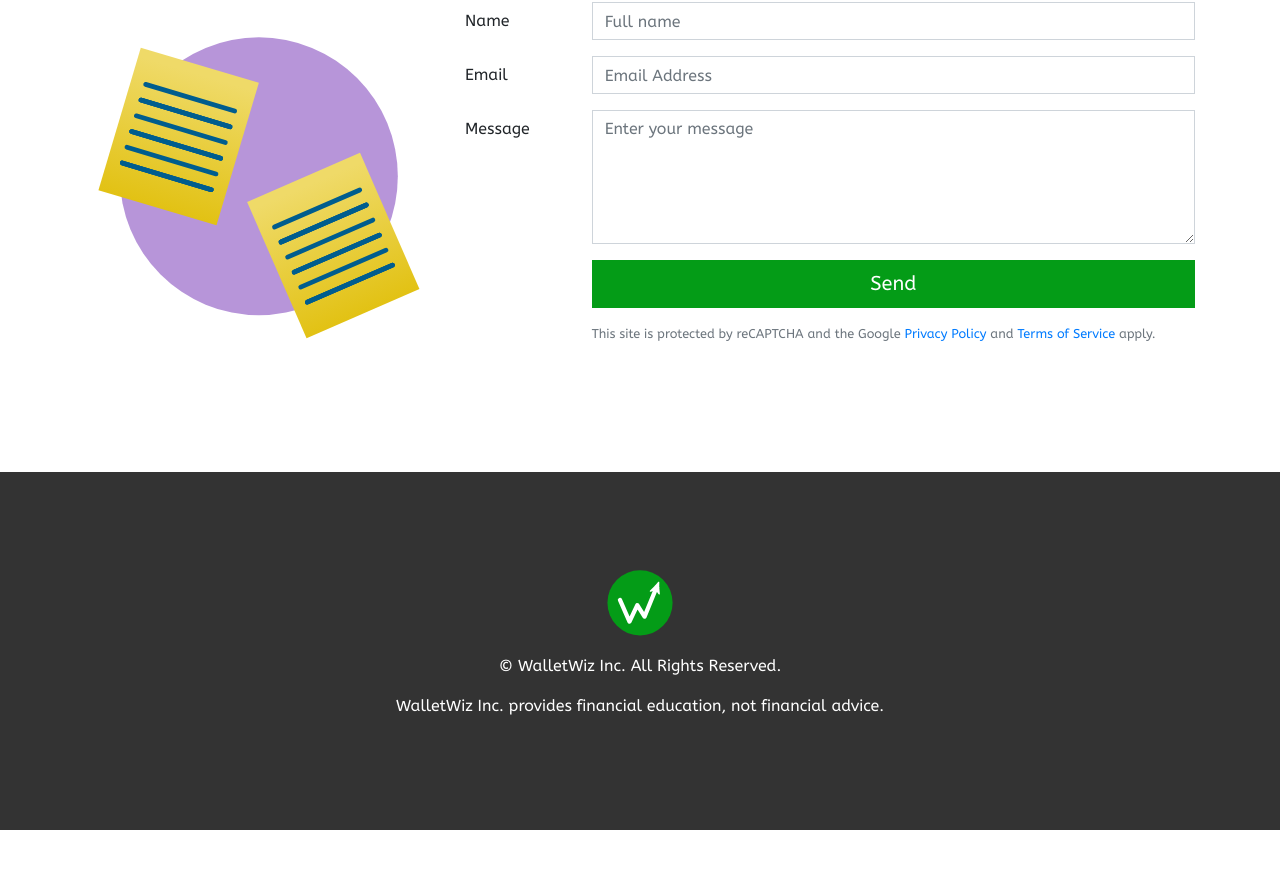
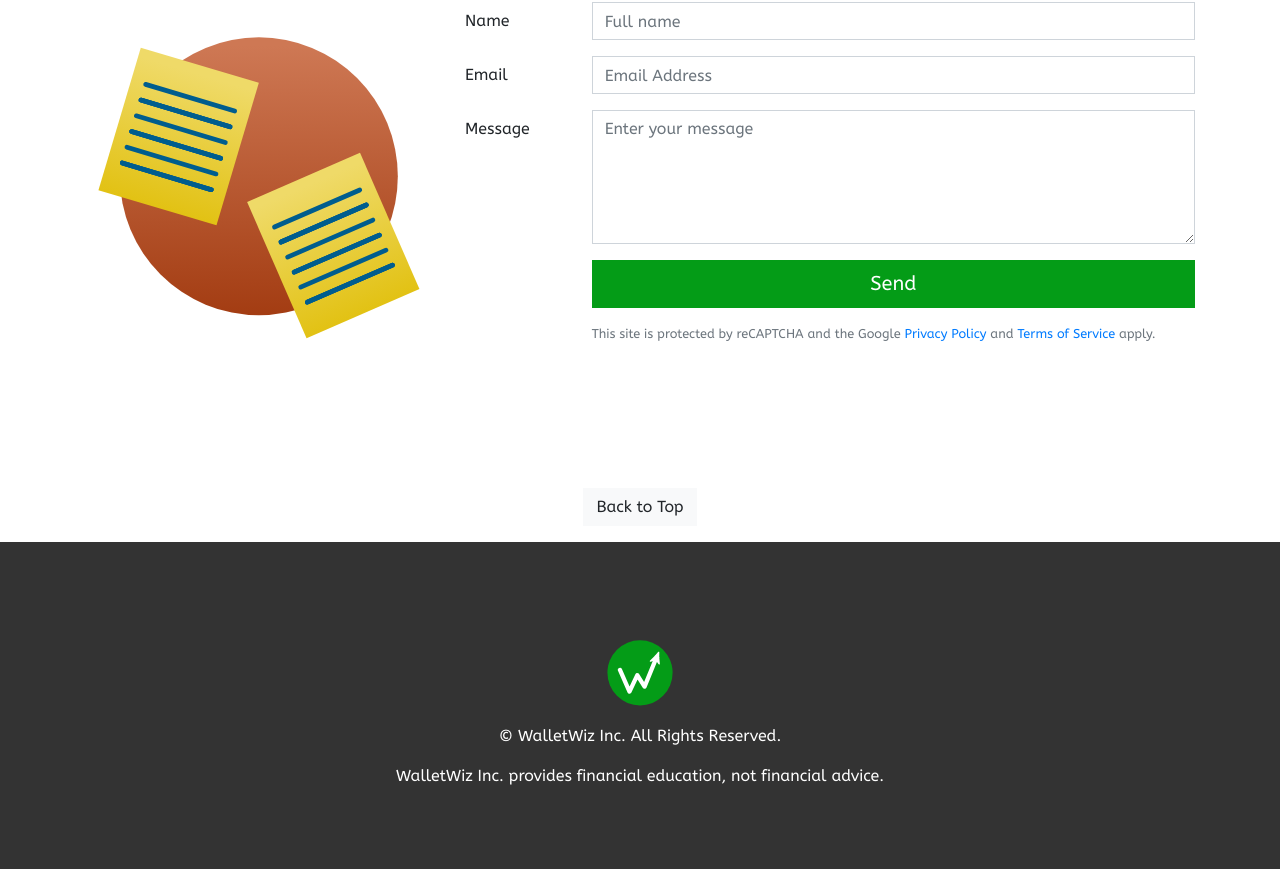
Before and after one commit to walletwiz/website, a Jekyll site: the page built from index.html, in a window 1280 px wide and 900 px high, scrolled down 3397 px. Shown: the top 869 px of the window. Built offline with Jekyll 4.4.1, drawn with Linux system fonts in a browser that asks for light colours; before the commit the page ends 4227 px from its top, so only the background shows below that.

Commit message:
changed contact and zero base images

```diff
--- a/_layouts/default.html
+++ b/_layouts/default.html
@@ -15,7 +15,7 @@
         <script src="/assets/js/aos.js"></script>
     </head>
     <body>
-        <div class="navbar navbar-expand-lg navbar-light">
+        <div class="navbar navbar-expand-lg navbar-light" id="top">
             <div class="container">
                 <a class="navbar-brand" href="/">
                     <img src="/assets/img/logo.svg" width="120" height="120" alt="logo">
--- a/index.html
+++ b/index.html
@@ -155,4 +155,12 @@ title: Home
     </div>
 </div>
 
+<div class="container pt-3 pb-3">
+    <div class="row">
+        <div class="col-md-12 text-center">
+            <a href="#top" class="btn btn-light">Back to Top</a>
+        </div>
+    </div>
+</div>
+
 <script src="/assets/js/form.js"></script>
```
Also changed, not shown: assets/img/contact-us.svg, assets/img/zero-base.svg.
